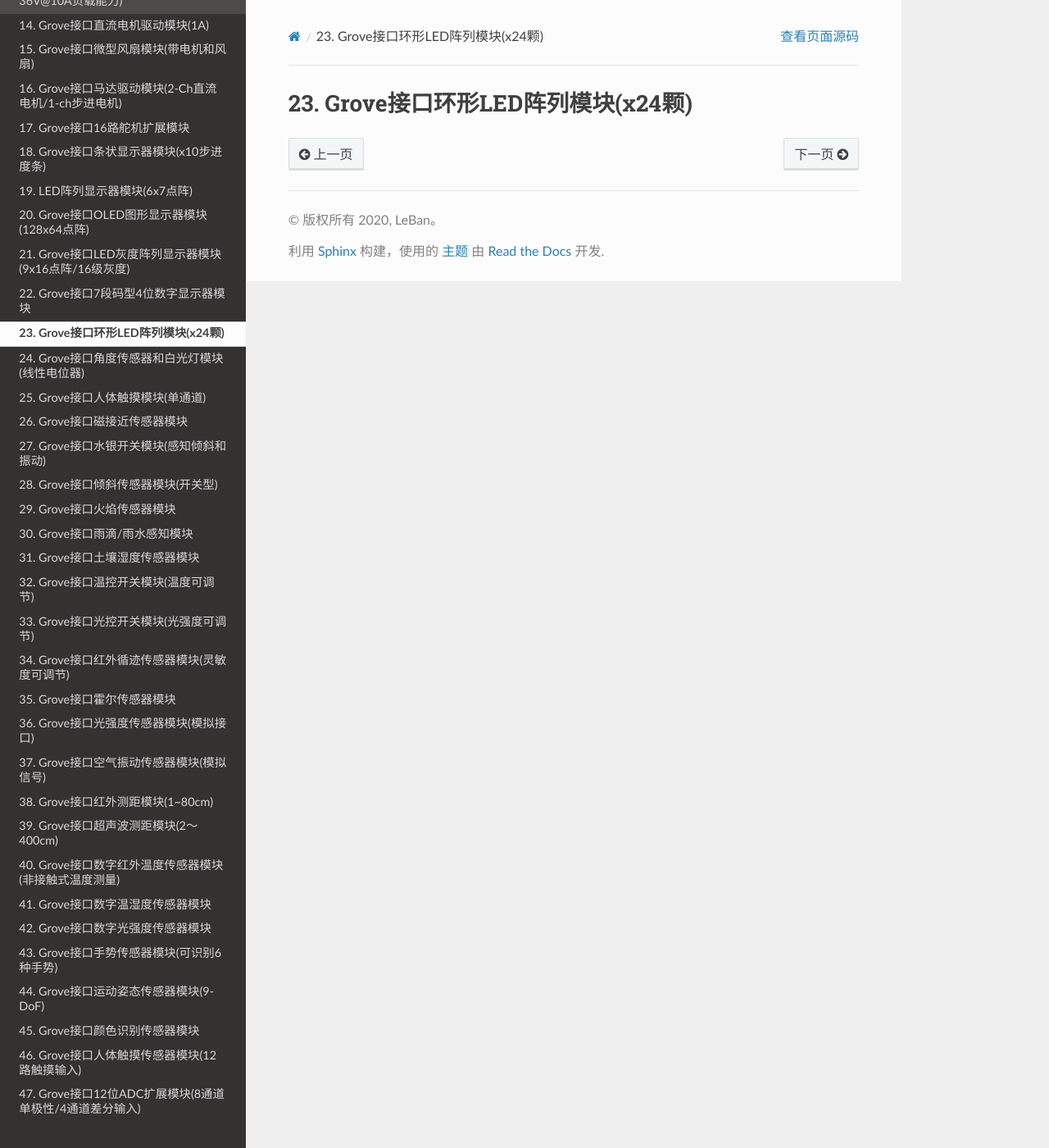
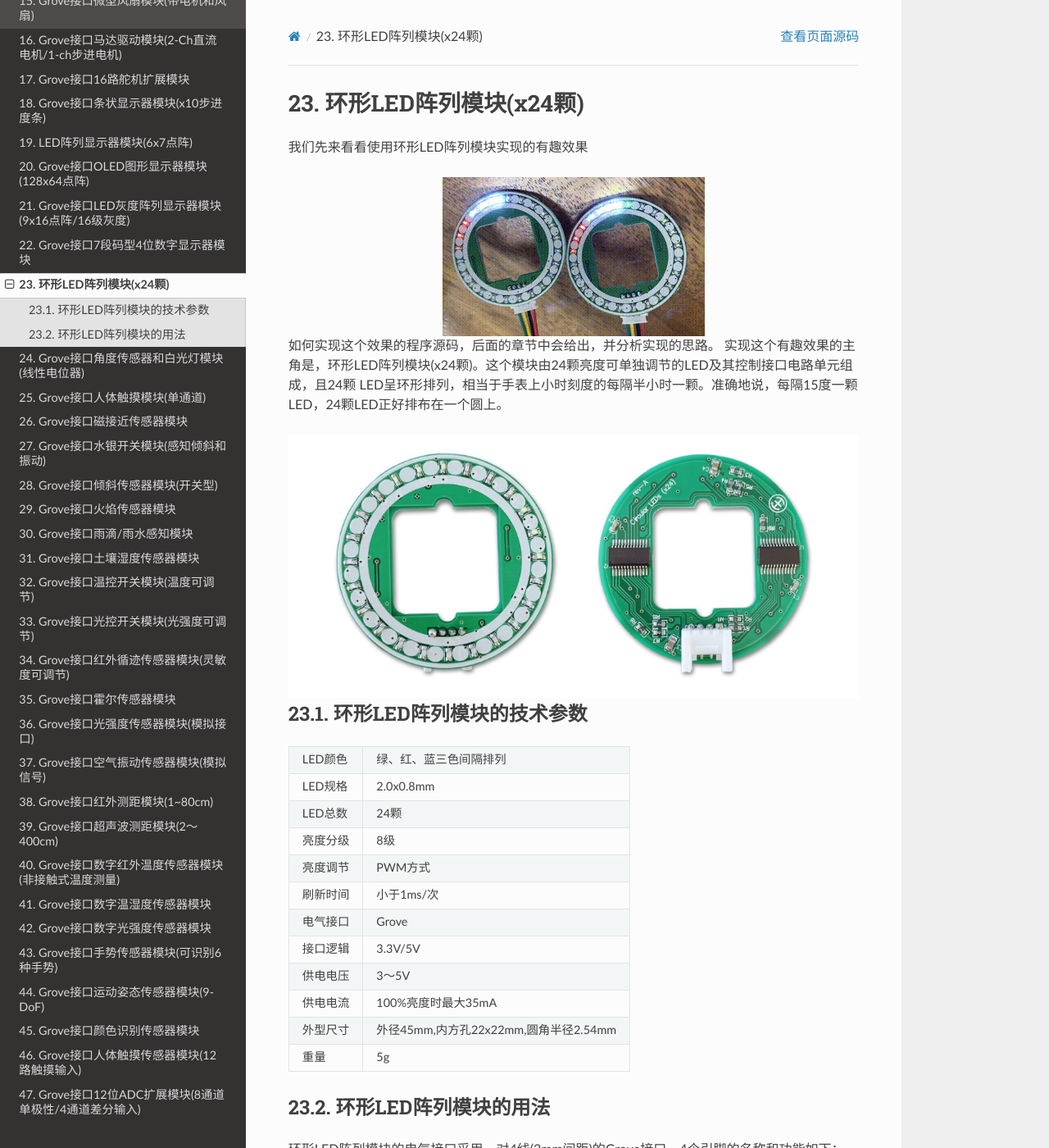
Before and after one commit to BradChan/GroveExtension, a Sphinx documentation site: the page built from source/GroveModules/Grove_D6_Circular24xLEDModule.rst, in a window 1280 px wide and 1400 px high. Shown: the whole window at 82% size. Built offline with Sphinx 7.4.7 and the Read the Docs theme 2.0.0, drawn with Linux system fonts in a browser that asks for light colours; some of the changed text lies outside the part shown.

Commit message:
增加G23

```diff
--- a/source/GroveModules/Grove_A7_WhiteLightingModule.rst
+++ b/source/GroveModules/Grove_A7_WhiteLightingModule.rst
@@ -66,7 +66,8 @@ PWM分辨率     8-bit
  * 半导体发光器件是一种将电能转换为光能的装置，发出的光越亮则消耗的电能也越多
  * 当你采用级联模式使用照明模块时，请不要想用数百甚至数千个照明模块来照亮整个体育馆，虽然在逻辑上这是可行的，但考虑到你所用主控制器的有限供电能力，实际上这是不可能的
 
- 照明模块的用法
+
+照明模块的用法
 =============
 
 照明模块的电气接口采用一对4线(2mm间距)的Grove接口，其中一个Grove接口为级联输入端，另一个Grove接口为级联输出端。
--- a/source/GroveModules/Grove_D6_Circular24xLEDModule.rst
+++ b/source/GroveModules/Grove_D6_Circular24xLEDModule.rst
@@ -1,5 +1,49 @@
 .. _Grove_D6_Circular24xLEDModule:
 
 ============================
-Grove接口环形LED阵列模块(x24颗)
+环形LED阵列模块(x24颗)
 ============================
+
+我们先来看看使用环形LED阵列模块实现的有趣效果
+
+.. image:: ../_static/images/GroveModules/Grove_D6_Circular24xLEDModule/CircularLEDModule_0.gif
+    :align: center
+
+如何实现这个效果的程序源码，后面的章节中会给出，并分析实现的思路。
+实现这个有趣效果的主角是，环形LED阵列模块(x24颗)。这个模块由24颗亮度可单独调节的LED及其控制接口电路单元组成，且24颗
+LED呈环形排列，相当于手表上小时刻度的每隔半小时一颗。准确地说，每隔15度一颗LED，24颗LED正好排布在一个圆上。
+
+.. image:: ../_static/images/GroveModules/Grove_D6_Circular24xLEDModule/CircularLEDModule_1.jpg
+    :align: center
+
+
+环形LED阵列模块的技术参数
+=====================
+
+==========  ==========
+LED颜色      绿、红、蓝三色间隔排列
+LED规格      2.0x0.8mm
+LED总数      24颗
+亮度分级      8级
+亮度调节      PWM方式
+刷新时间      小于1ms/次
+电气接口      Grove
+接口逻辑      3.3V/5V
+供电电压      3～5V
+供电电流      100%亮度时最大35mA
+外型尺寸      外径45mm,内方孔22x22mm,圆角半径2.54mm
+重量         5g
+==========  ==========
+
+
+环形LED阵列模块的用法
+=============
+
+环形LED阵列模块的电气接口采用一对4线(2mm间距)的Grove接口，4个引脚的名称和功能如下：
+
+========  ========  ========
+1         Gnd       电源地线
+2         Vdd       电源正极
+3         SDin      串行数据输入
+4         SKin      与串行数据同步的时钟信号输入
+========  ========  ========
```
Also changed, not shown: source/_static/images/GroveModules/Grove_D6_Circular24xLEDModule/CircularLEDModule_0.gif (added), source/_static/images/GroveModules/Grove_D6_Circular24xLEDModule/CircularLEDModule_1.jpg (added).
